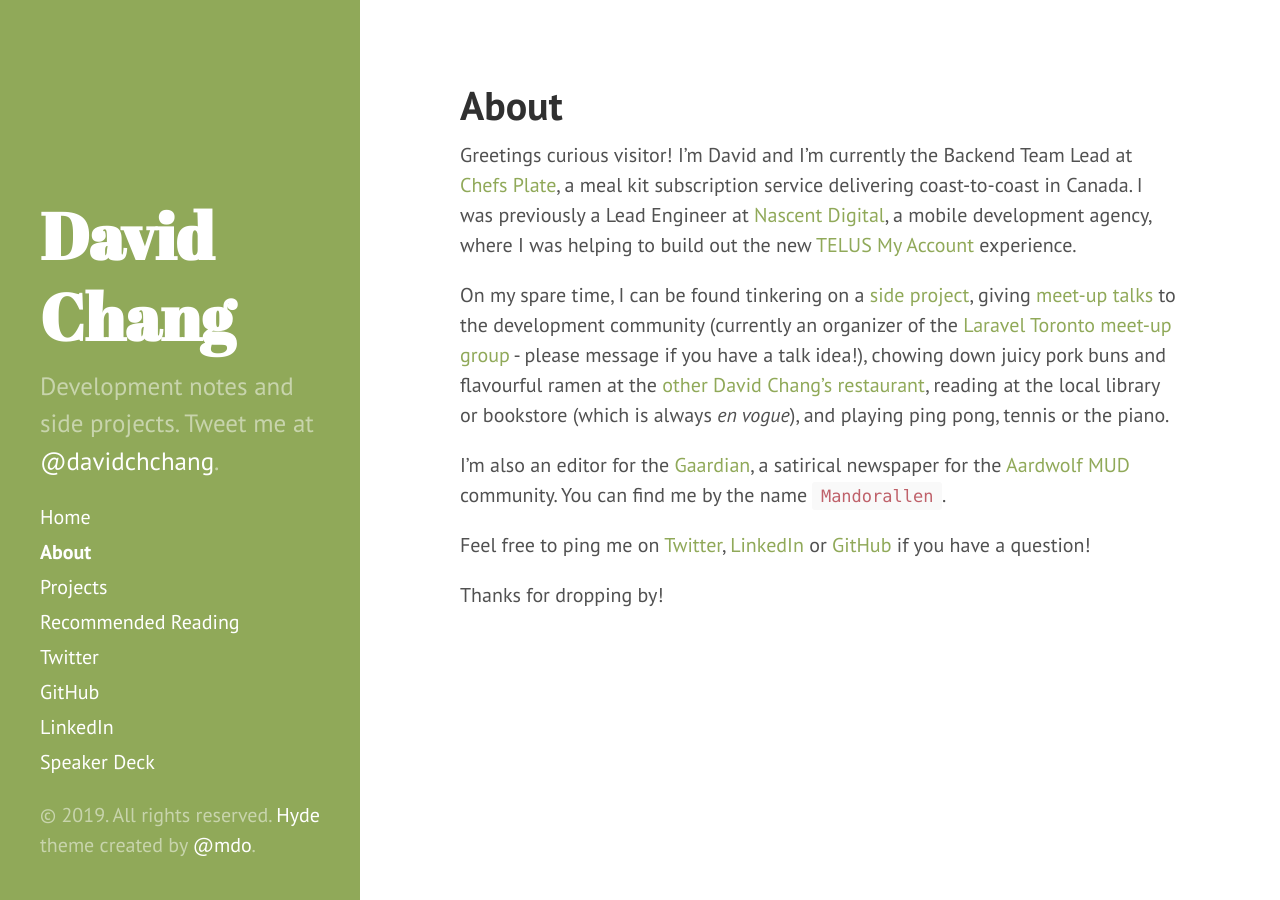
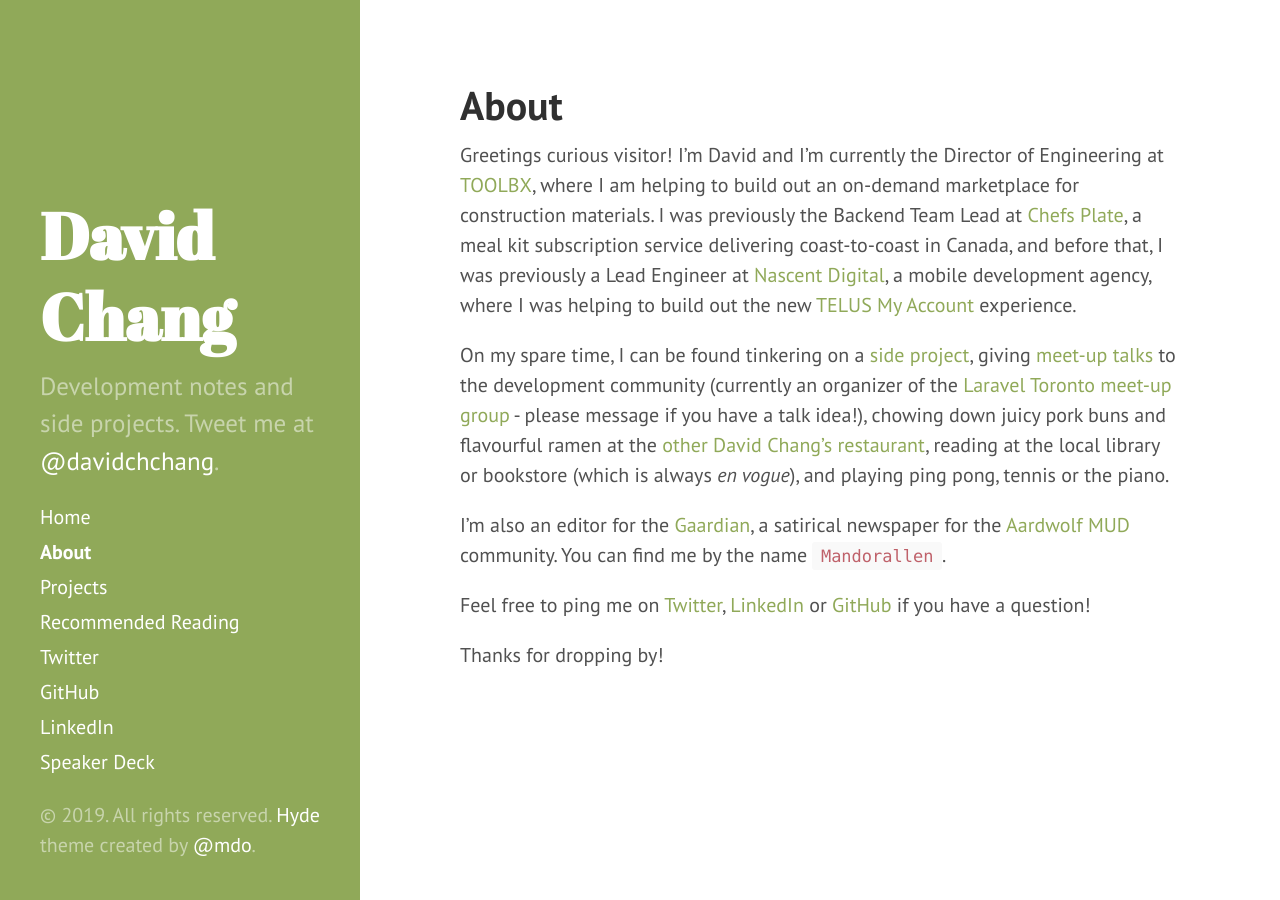
Before and after one commit to davidchchang/davidchchang.github.io, a Jekyll site: the page built from about.md, in a window 1280 px wide. Built offline with Jekyll 4.4.1, drawn with Linux system fonts in a browser that asks for light colours.

Commit message:
Update about page

```diff
--- a/about.md
+++ b/about.md
@@ -3,7 +3,7 @@ layout: page
 title: About
 ---
 
-Greetings curious visitor! I'm David and I'm currently the Backend Team Lead at [Chefs Plate](https://chefsplate.com), a meal kit subscription service delivering coast-to-coast in Canada. I was previously a Lead Engineer at [Nascent Digital](http://nascentdigital.com/), a mobile development agency, where I was helping to build out the new [TELUS My Account](https://www.telus.com/my-account/) experience.
+Greetings curious visitor! I'm David and I'm currently the Director of Engineering at [TOOLBX](https://toolbx.com), where I am helping to build out an on-demand marketplace for construction materials. I was previously the Backend Team Lead at [Chefs Plate](https://chefsplate.com), a meal kit subscription service delivering coast-to-coast in Canada, and before that, I was previously a Lead Engineer at [Nascent Digital](http://nascentdigital.com/), a mobile development agency, where I was helping to build out the new [TELUS My Account](https://www.telus.com/my-account/) experience.
 
 On my spare time, I can be found tinkering on a [side project](/projects), giving [meet-up talks](https://speakerdeck.com/davidchchang) to the development community (currently an organizer of the [Laravel Toronto meet-up group](https://www.meetup.com/Laravel-Toronto) - please message if you have a talk idea!), chowing down juicy pork buns and flavourful ramen at the [other David Chang's restaurant](https://noodlebar-toronto.momofuku.com/), reading at the local library or bookstore (which is always _en vogue_), and playing ping pong, tennis or the piano.
 
```
